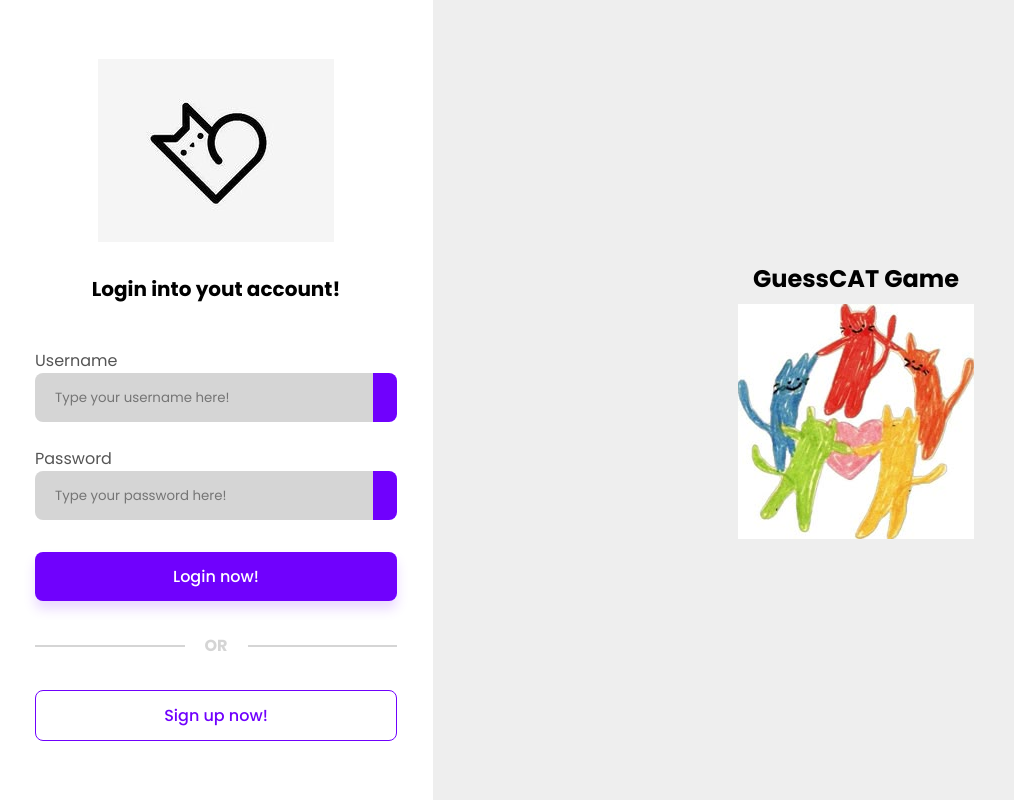
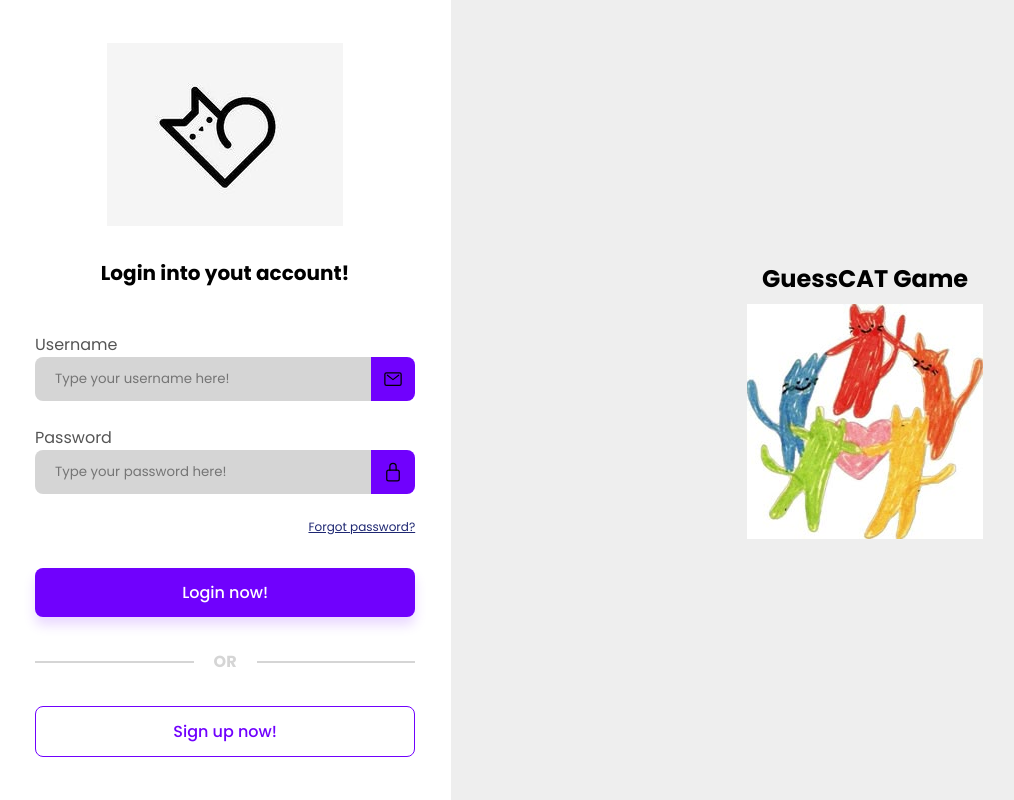
Before and after one commit to eriksgda/WEB-guesscat, an Angular app: page /login in a window 1280 px wide. Shown: the whole page, without its empty margins (1-1015 px from the left). Built offline with nearby package versions, Linux system fonts and the light colour scheme.

Commit message:
fix: uptade code to show icons correctly

```diff
--- a/src/app/components/primary-input/primary-input.component.html
+++ b/src/app/components/primary-input/primary-input.component.html
@@ -7,9 +7,5 @@
             [value]="value"
             (input)="onInput($event)"
         >
-
-        <div class="icon">
-            <ng-content></ng-content>
-        </div>
-    </div>
+        <ng-content></ng-content>
 </div>
--- a/src/app/components/primary-input/primary-input.component.scss
+++ b/src/app/components/primary-input/primary-input.component.scss
@@ -13,16 +13,6 @@
         display: flex;
         width: 100%;
         border-radius: 8px;
-
-        .icon {
-            padding: 12px;
-            background-color: $primary-color;
-            border-radius: 0 8px 8px 0;
-
-            img {
-                height: 20px;
-            }
-        }
     }
 
     input {
--- a/src/app/components/primary-input/primary-input.component.ts
+++ b/src/app/components/primary-input/primary-input.component.ts
@@ -1,7 +1,7 @@
 import { Component, forwardRef, Input } from '@angular/core';
 import { ControlValueAccessor, NG_VALUE_ACCESSOR, ReactiveFormsModule } from '@angular/forms';
 
-type InputTypes = "text" | "username" | "password";
+type InputTypes = "text" | "password";
 
 @Component({
   selector: 'app-primary-input',
--- a/src/app/pages/login/login.component.html
+++ b/src/app/pages/login/login.component.html
@@ -7,11 +7,13 @@ secondaryBtnText="Sign up now!"
         <app-primary-input
             formControlName="username"
             inputName="username"
-            type="username"
+            type="text"
             label="Username"
             placeholder="Type your username here!"
         >
-            <img src="" alt="">
+            <div class="icon">
+                <img src="/assets/username.svg"/>
+            </div>
         </app-primary-input>
         <app-primary-input
             formControlName="password"
@@ -20,7 +22,10 @@ secondaryBtnText="Sign up now!"
             label="Password"
             placeholder="Type your password here!"
         >
-            <img src="" alt="">
+            <div class="icon">
+                <img src="/assets/password.svg"/>
+            </div>
         </app-primary-input>
-     </form>
+        <span>Forgot password?</span>
+    </form>
 </app-auth-layout>
--- a/src/app/pages/login/login.component.scss
+++ b/src/app/pages/login/login.component.scss
@@ -1,3 +1,5 @@
+@import "../../../styles/variables.scss";
+
 form {
     width: 100%;
 
@@ -6,4 +8,27 @@ form {
     gap: 24px;
 
     margin-bottom: 32px;
+
+    .icon {
+        padding: 12px;
+        background-color: $primary-color;
+        border-radius: 0 8px 8px 0;
+
+        display: flex;
+
+        img {
+            height: 20px;
+            width: 20px;
+        }
+    }
+
+
+    span {
+        font-size: 12px;
+        color: $secondary-color;
+        text-decoration: underline;
+        text-align: end;
+
+        cursor: pointer;
+    }
 }
```
